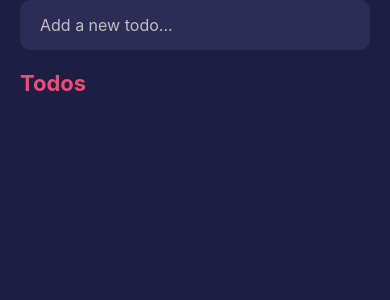
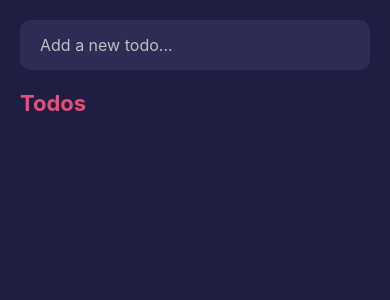
Before and after one commit to kaiyes/paidyTodoApp, a React Native app: screen / in a window 390 px wide. Shown: the top 300 px of the page. Built offline with nearby package versions, Linux system fonts and the light colour scheme.

Commit message:
finalised

```diff
--- a/App.tsx
+++ b/App.tsx
@@ -169,7 +169,8 @@ const styles = StyleSheet.create({
 		flex: 1,
 		justifyContent: 'center',
 		backgroundColor: '#1E1E42',
-		paddingHorizontal: 20
+		paddingHorizontal: 20,
+		paddingTop: 10
 	},
 	textInput: {
 		borderWidth: 0,
```
